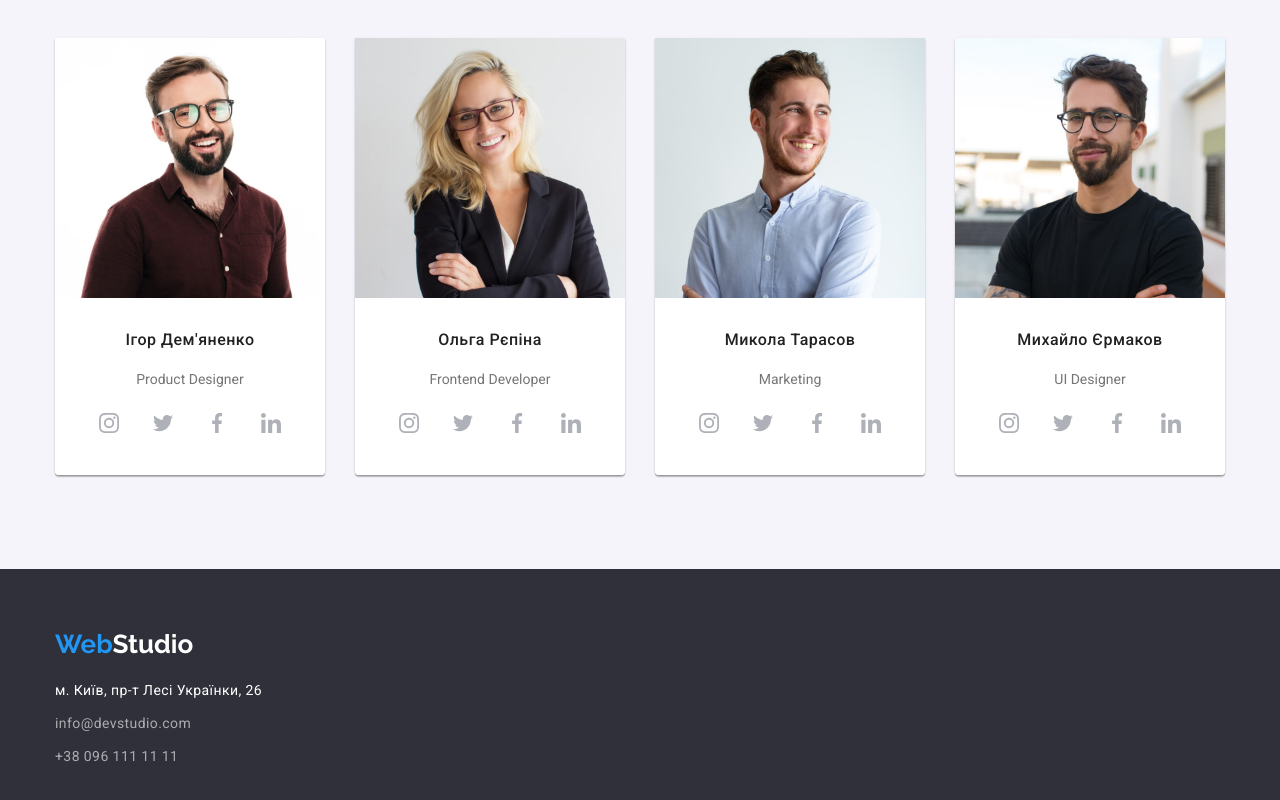
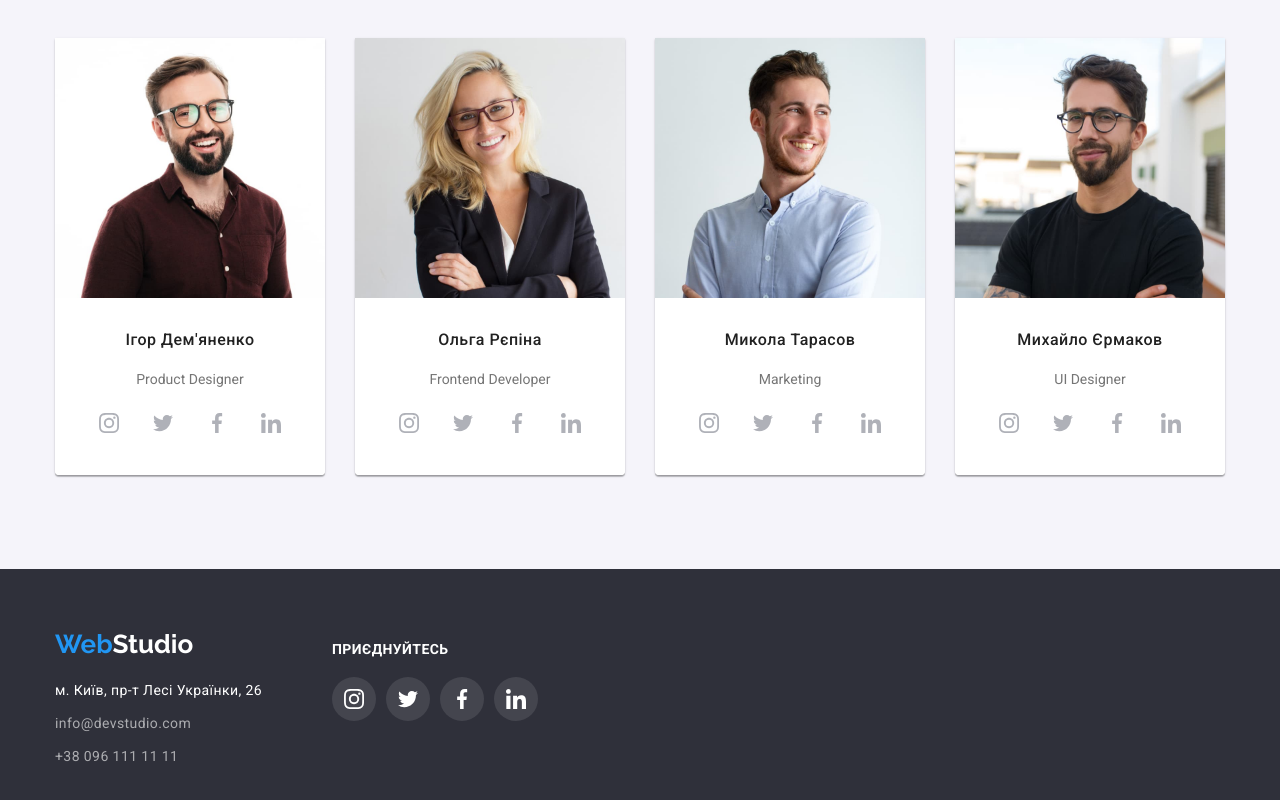
Before and after one commit to Polyhalov/practice, a plain HTML site: page index.html in a window 1280 px wide. Shown: the part 1842-2642 px from the top of the page. Drawn offline with nearby package versions, Linux system fonts and the light colour scheme.

Commit message:
auth-nav icons

```diff
--- a/css/style.css
+++ b/css/style.css
@@ -86,6 +86,7 @@ body{
 }
 .auth-nav .item{
     margin-right: 50px;
+
 }
 .auth-nav .item:last-child{
     margin-right: 0;
@@ -100,12 +101,17 @@ body{
     letter-spacing: 0.28px;
     padding-top: 32px;
     padding-bottom: 32px;
-
+    display: flex;
+    align-items: center;
+}
+.auth-icon{
+    margin-right: 10px;
 }
 
 .auth-nav .link:hover,
 .auth-nav .link:focus{
     color: var(--accent-color);
+    fill: var(--accent-color);
 }
 .location{
     color: var(--primary-white-color);
@@ -360,8 +366,10 @@ margin-right: 30px;
 }
 /* Footer */
 .info{
+    display: flex;
     padding-top: 60px;
     padding-bottom: 60px;
+
 }
 .address-nav{
     margin-top: 20px;
@@ -389,7 +397,24 @@ margin-right: 30px;
 .down-logo{
     color: white;
 }
-
+.link-title{
+    color:var(--primary-white-color);
+        font-size: 14px;
+        font-style: normal;
+        font-weight: 700;
+        line-height: normal;
+        letter-spacing: 0.42px;
+        text-transform: uppercase;
+        margin-bottom: 20px;
+        margin-top: 12px;
+}
+.down-link{
+    margin-left: 70px;
+}
+.down{
+    background-color:rgba(255, 255, 255, 0.10);
+    fill: var(--primary-white-color);
+}
 /* Portfolio */
 .radio-list{
     display: flex;
--- a/index.html
+++ b/index.html
@@ -25,8 +25,16 @@
         </ul>
     </nav>
     <ul class="auth-nav list">
-        <li class="item"><a class="link" href="">info@devstudio.com</a></li>
-        <li class="item"><a class="link" href="">+38 096 111 11 11</a></li>
+        <li class="item"><a class="link" href="">
+            <svg class="auth-icon" width="16" height="12">
+                <use href="./images/icon.svg#icon-envelope"></use>
+            </svg>
+            info@devstudio.com</a></li>
+        <li class="item"><a class="link" href="">
+            <svg class="auth-icon" width="10" height="16">
+                <use href="./images/icon.svg#icon-smartphone"></use>
+            </svg>
+            +38 096 111 11 11</a></li>
     </ul>
 </div>
     </header>
@@ -104,7 +112,7 @@
                             <p>Product Designer</p>
                                 <ul class="list social-list">
                                     <li class="info-item">
-                                        <a class="icon" href="">
+                                        <a class="icon" href="./portfolio.html">
                                             <svg  width="20" height="20">
                                                 <use href="./images/icon.svg#icon-instagram-2"></use>
                                             </svg>
@@ -252,14 +260,48 @@
     <!-- Footer -->
     <footer class="footer-background">
             <div class="container info">
-                <a href="./index.html" class="logo down-logo" ><span class="logo-part">Web</span>Studio</a>
-                <!-- <address> -->
+                <div>
+                    <a href="./index.html" class="logo down-logo"><span class="logo-part">Web</span>Studio</a>
                     <ul class="address-nav list">
                         <li class="item"><a class="location" href="">м. Київ, пр-т Лесі Українки, 26</a></li>
                         <li class="item"><a class="link" href="">info@devstudio.com</a></li>
                         <li class="item"><a class="link" href="">+38 096 111 11 11</a></li>
                     </ul>
+                </div>
                 <!-- </address> -->
+                 <div class="down-link">
+                    <h3 class="link-title"> Приєднуйтесь</h3>
+                    <ul class="list social-list">
+                        <li class="info-item">
+                            <a class="icon down" href="./portfolio.html">
+                                <svg width="20" height="20">
+                                    <use href="./images/icon.svg#icon-instagram-2"></use>
+                                </svg>
+                            </a>
+                        </li>
+                        <li class="info-item">
+                            <a class="icon down" href="">
+                                <svg width="20" height="20">
+                                    <use href="./images/icon.svg#icon-twitter-1"></use>
+                                </svg>
+                            </a>
+                        </li>
+                        <li class="info-item">
+                            <a class="icon down" href="">
+                                <svg class="social-icon" width="20" height="20">
+                                    <use href="./images/icon.svg#icon-facebook-1"></use>
+                                </svg>
+                            </a>
+                        </li>
+                        <li class="info-item">
+                            <a class="icon down" href="">
+                                <svg width="20" height="20">
+                                    <use href="./images/icon.svg#icon-linkedin-1"></use>
+                                </svg>
+                            </a>
+                        </li>
+                    </ul>
+                 </div>
             </div>
     </footer>
 </body>
```
